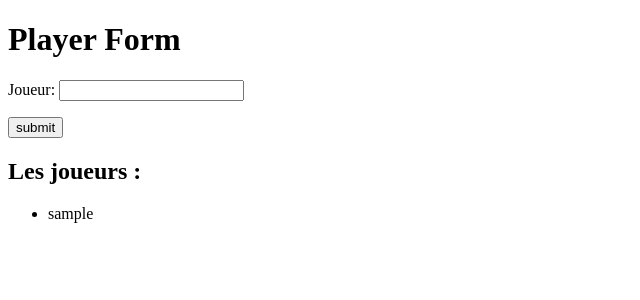
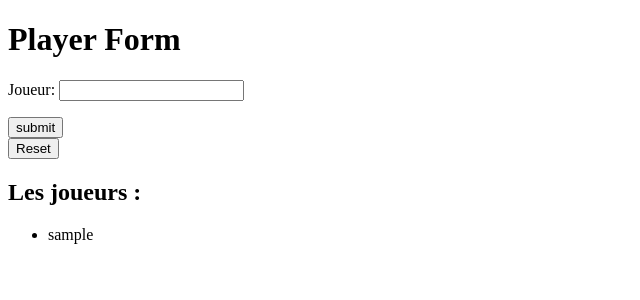
Before and after one commit to ijromz/dicegametest, a Django app: template game/app/templates/form.html in a window 1280 px wide. Shown: the top 300 px of the page, without its empty margins (0-640 px from the left). Run offline with Django 4.2, Linux system fonts and the light colour scheme; the template is opened without the code that fills it: values that come from a table or form of the project are taken from there, others are empty; tables that the repository leaves empty hold one stand-in row (values such as "Sample post").

Commit message:
Update form.html
refresh bug

```diff
--- a/game/app/templates/form.html
+++ b/game/app/templates/form.html
@@ -9,7 +9,11 @@
 <form method="POST">
     {% csrf_token %}
     {{form_key.as_p }}
-    <input type="submit" value="submit" value="submit"{% if form_disabled %} disabled{% endif %}>
+    <input type="submit" value="submit" {% if form_disabled %} disabled{% endif %}>
+</form>
+<form method="POST" action="{% url 'reset' %}">
+    {% csrf_token %}
+    <input type="submit" value="Reset">
 </form>
 
 {% if users_list %}
@@ -21,6 +25,5 @@
   </ul>
 {% endif %}
 
-
 </body>
 </html>
```
